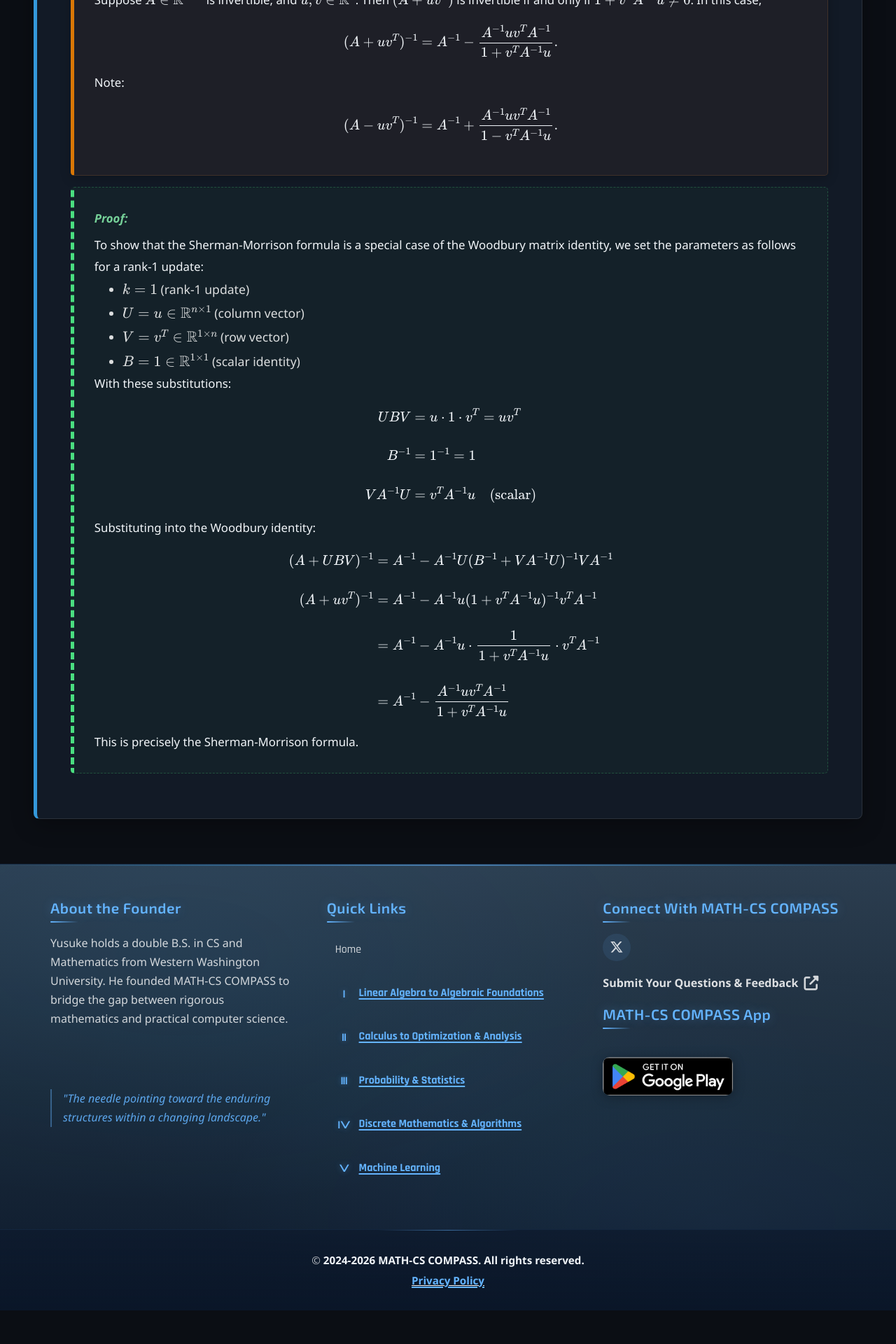
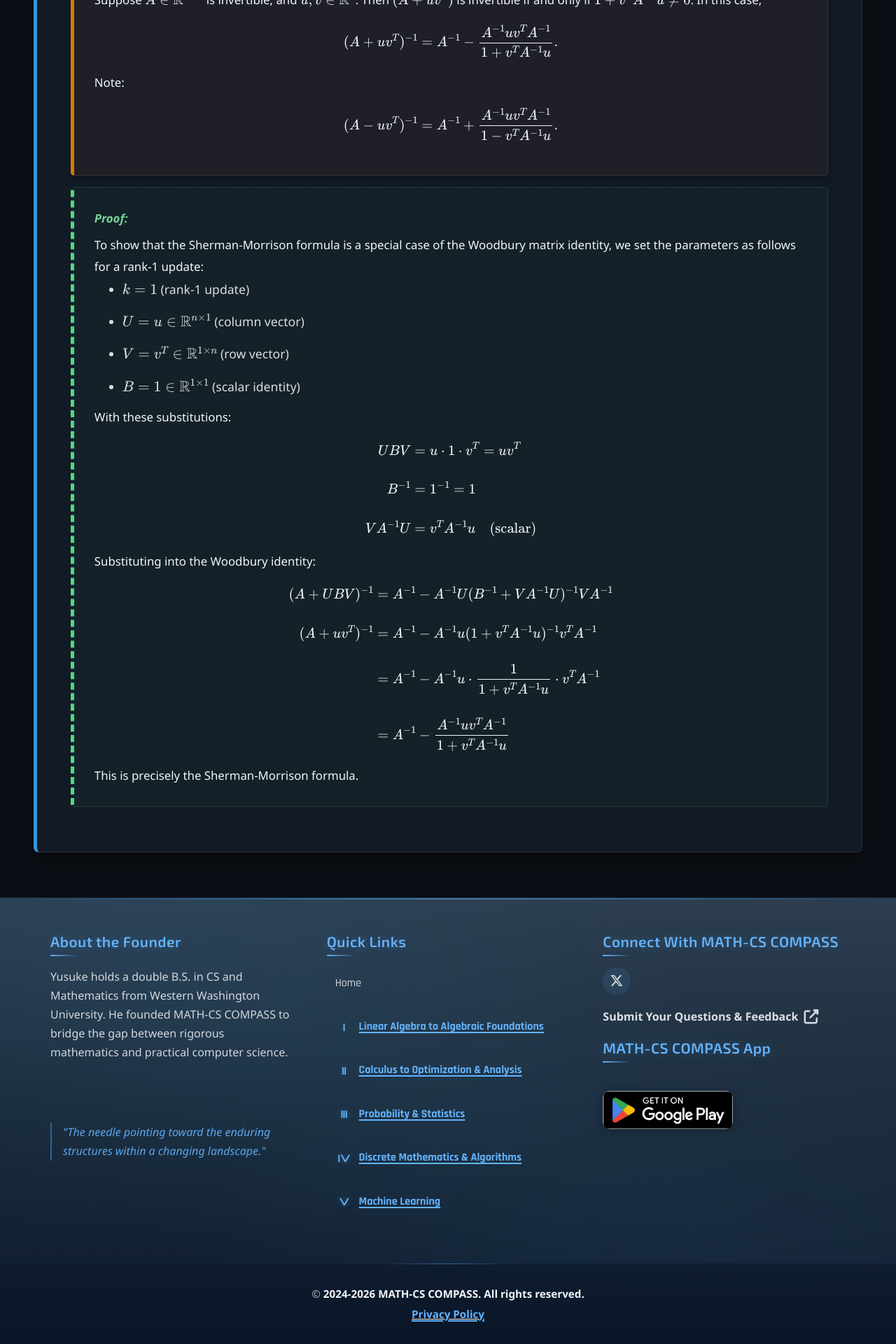
Before and after one commit to Yusukey01/yusukey01.github.io, a Jekyll site: the page built from Mathematics/Linear_algebra/woodbury.html, in a window 1280 px wide. Shown: the part 1654-3574 px from the top of the page at 70% size. Built offline with Jekyll 4.4.1, drawn with Linux system fonts in a browser that asks for light colours; before the commit the page ends 3526 px from its top, so only the background shows below that.

Commit message:
improve styles

```diff
--- a/css/dark-theme-enhancement.css
+++ b/css/dark-theme-enhancement.css
@@ -565,10 +565,15 @@ h1, h2, h3, h4, h5, h6 {
         padding: var(--spacing-xl);
     }
 
-    .section-content p,
+    .section-content p {
+        font-size: 1.1rem;
+        line-height: 1.95;
+    }
+
     .section-content li {
         font-size: 1.1rem;
         line-height: 1.95;
+        margin-bottom: 0.75rem;
     }
 
     .section-content h2 {
```
